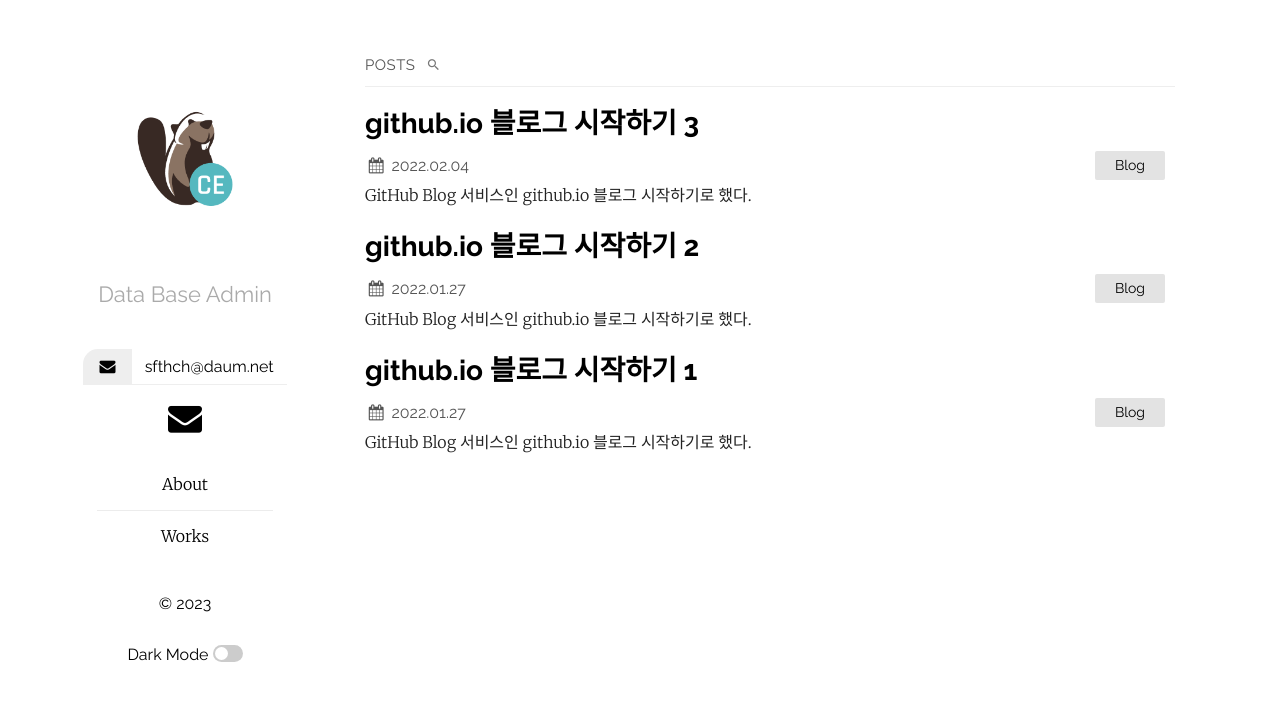
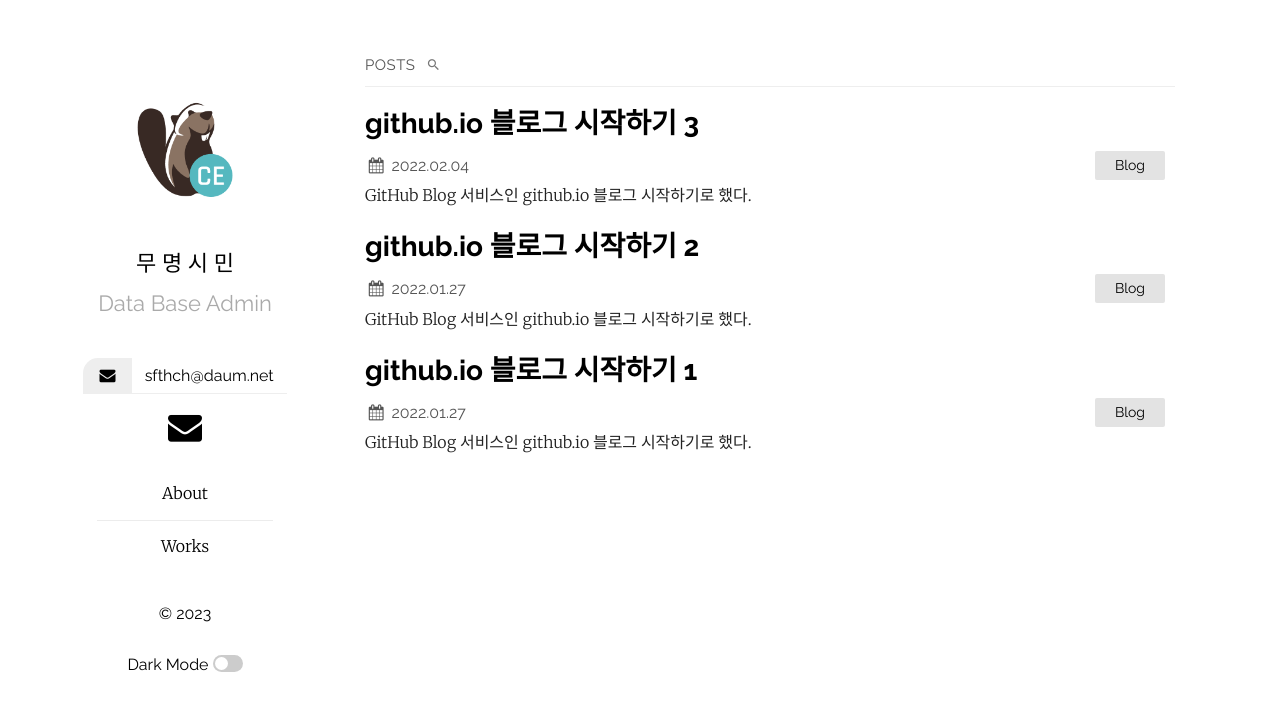
Before and after one commit to sfthch/sfthch, a Jekyll site: the page built from index.md, in a window 1280 px wide. Shown: the top 711 px of the page. Built offline with Jekyll 4.4.1, drawn with Linux system fonts in a browser that asks for light colours.

Commit message:
231016-1625

```diff
--- a/_config.yml
+++ b/_config.yml
@@ -15,7 +15,7 @@ show_excerpts: true # set to true to show excerpts on the homepage
 sass:
   sass_dir: _sass
 plainwhite:
-  name: <!--한 창희(ChangHee Han)-->
+  name: 무 명 시 민<!--한 창희(ChangHee Han)-->
   tagline: Data Base Admin
 # date_format: "%b %-d, %Y"
   date_format: "%Y.%m.%d"
@@ -53,7 +53,7 @@ plainwhite:
     # soundcloud: sfthch
     # telegram: sfthch
     # gitlab: sfthch
-    email: sfthch@daum.net
+    email: doksanim@gmail.com  <!--sfthch@daum.net-->
 
     # Mastodon instances
     # mastodon:
```
